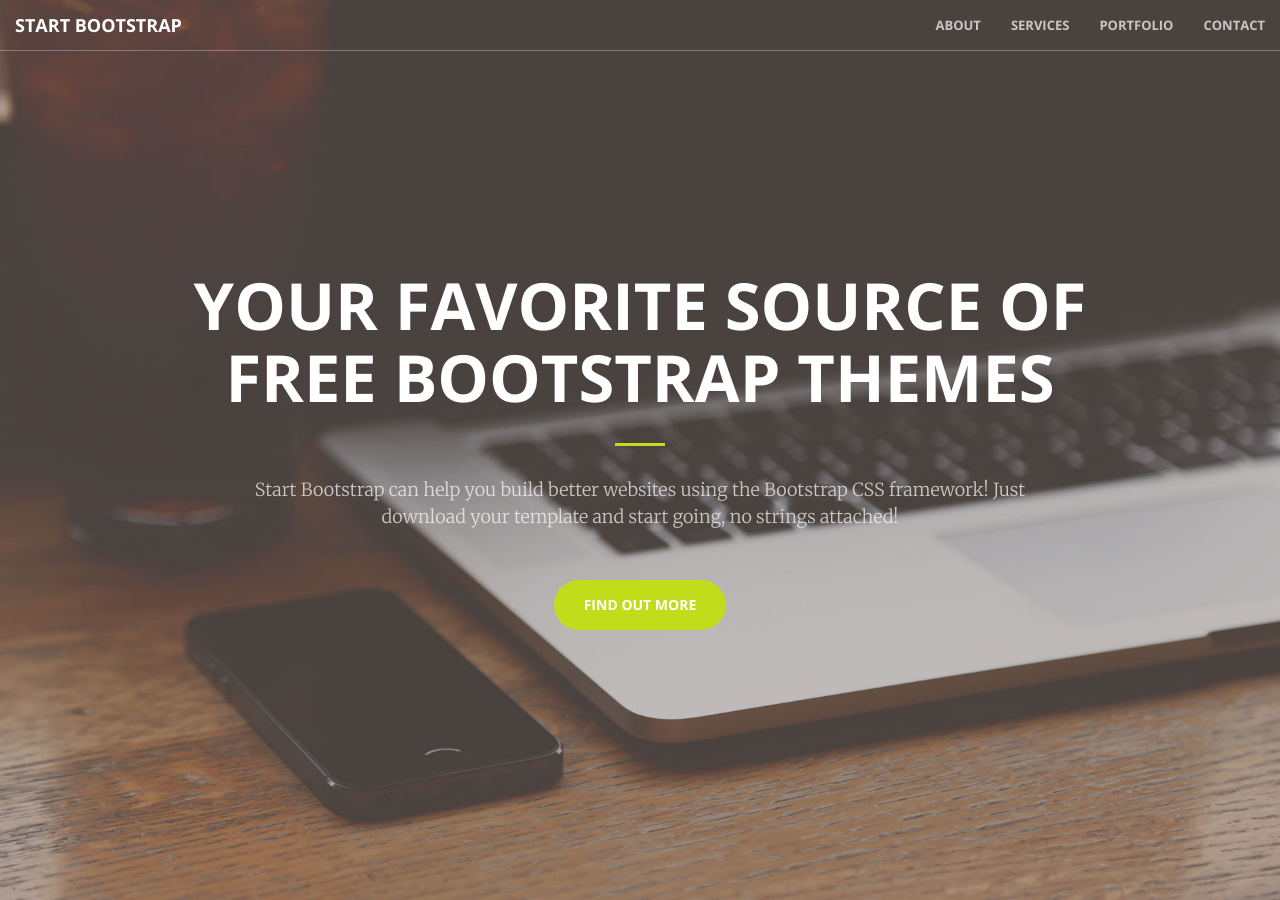
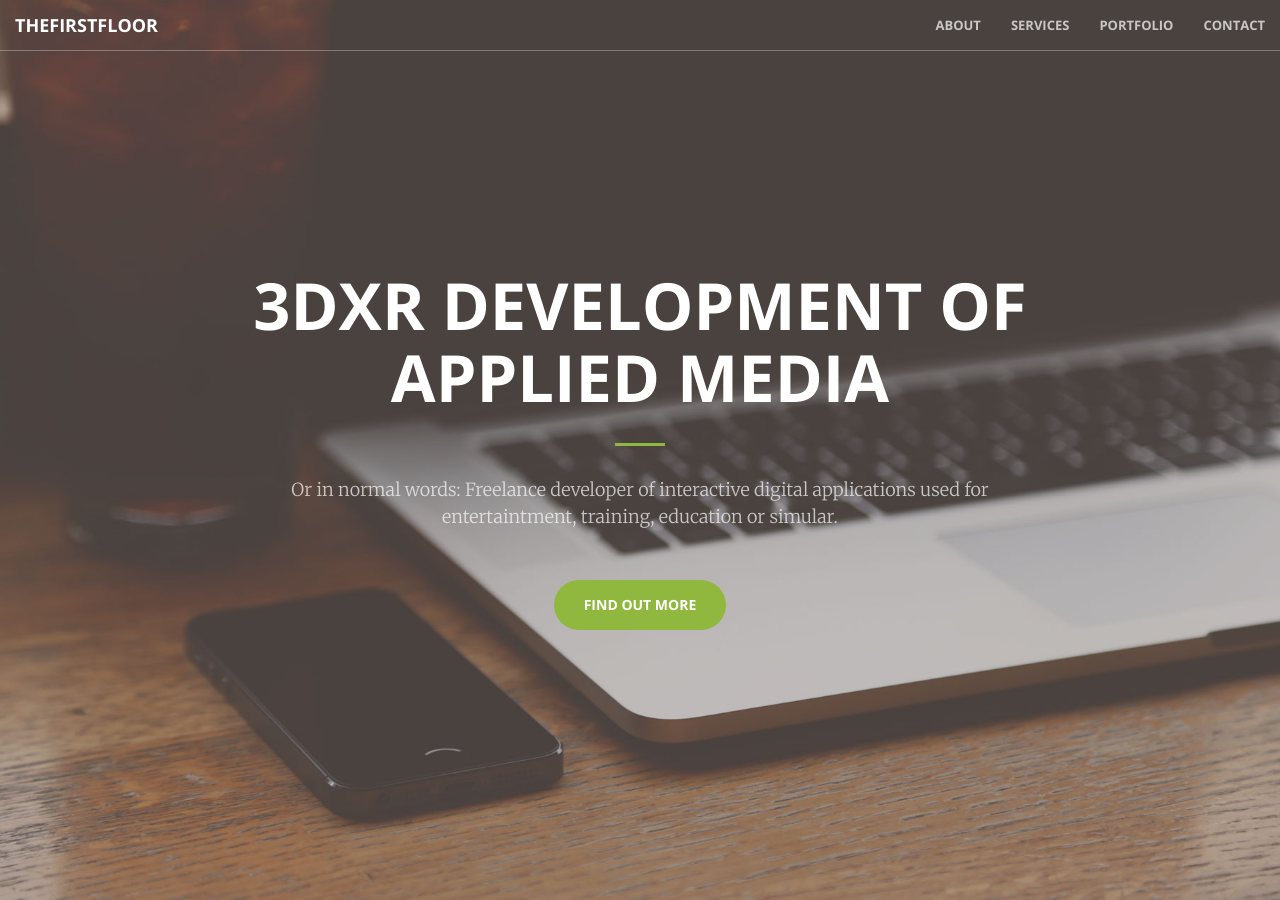
Before and after one commit to thefirstfloor/thefirstfloor.github.io, a Jekyll site: the page built from index.html, in a window 1280 px wide and 900 px high. Built offline with Jekyll 4.4.1, drawn with Linux system fonts in a browser that asks for light colours; some of the changed text lies outside the part shown.

Commit message:
bunch of changes

```diff
--- a/_includes/contact.html
+++ b/_includes/contact.html
@@ -4,10 +4,10 @@
             <div class="col-lg-8 col-lg-offset-2 text-center">
                 <h2 class="section-heading">Let's Get In Touch!</h2>
                 <hr class="primary">
-                <p>Ready to start your next project with us? That's great! Give us a call or send us an email and we will get back to you as soon as possible!</p>
+                <p>Ready to start your next project with us? That's great! Send an email and we will get back to you as soon as possible!</p>
             </div>
         <div class="col-lg-2 col-lg-offset-2 text-center">
-            <a href="https://twitter.com/{{ site.twitter_username }}">
+            <a href="https://x.com/{{ site.twitter_username }}">
                 <i class="fa fa-twitter fa-3x wow bounceIn" data-wow-delay=".1s"></i>
                 <p>{{ site.twitter_username }}</p>
             </a>
--- a/_includes/head.html
+++ b/_includes/head.html
@@ -3,8 +3,8 @@
     <meta charset="utf-8">
     <meta http-equiv="X-UA-Compatible" content="IE=edge">
     <meta name="viewport" content="width=device-width, initial-scale=1">
-    <meta name="description" content="">
-    <meta name="author" content="">
+    <meta name="description" content="thefirstfloor-3DXR developer">
+    <meta name="author" content="thefirstfloor">
 
     <title>Creative - Start Bootstrap Theme</title>
 
--- a/_includes/header.html
+++ b/_includes/header.html
@@ -1,9 +1,9 @@
 <header>
     <div class="header-content">
         <div class="header-content-inner">
-            <h1>Your Favorite Source of Free Bootstrap Themes</h1>
+            <h1>3DXR DEVELOPMENT OF APPLIED MEDIA</h1>
             <hr>
-            <p>Start Bootstrap can help you build better websites using the Bootstrap CSS framework! Just download your template and start going, no strings attached!</p>
+            <p>Or in normal words: Freelance developer of interactive digital applications used for entertaintment, training, education or simular.</p>
             <a href="#about" class="btn btn-primary btn-xl page-scroll">Find Out More</a>
         </div>
     </div>
--- a/_includes/nav.html
+++ b/_includes/nav.html
@@ -8,7 +8,7 @@
                 <span class="icon-bar"></span>
                 <span class="icon-bar"></span>
             </button>
-            <a class="navbar-brand page-scroll" href="#page-top">Start Bootstrap</a>
+            <a class="navbar-brand page-scroll" href="#page-top">THEFIRSTFLOOR</a>
         </div>
 
         <!-- Collect the nav links, forms, and other content for toggling -->
--- a/css/main.scss
+++ b/css/main.scss
@@ -11,7 +11,7 @@
 
 // $spacing-unit:     30px;
 
-$text-color:       #ff00c3;
+// $text-color:       #ff00c3;
 // $background-color: #fdfdfd;
 // $brand-color:      #2a7ae2;
 
@@ -34,7 +34,7 @@ $text-color:       #ff00c3;
 // }
 
 // variables.less
-$theme-primary: #bfdd1a;
+$theme-primary: #90b73e;
 $theme-dark: #242521;
 
 // Import partials from `sass_dir` (defaults to `_sass`)
```
